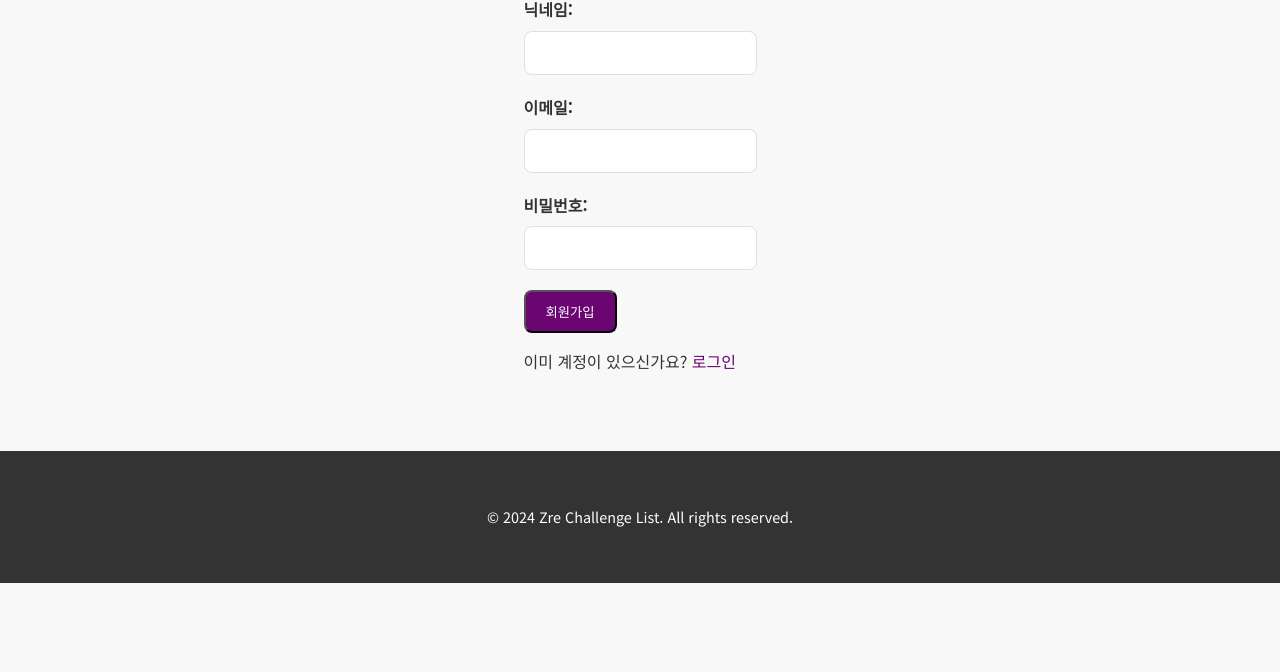
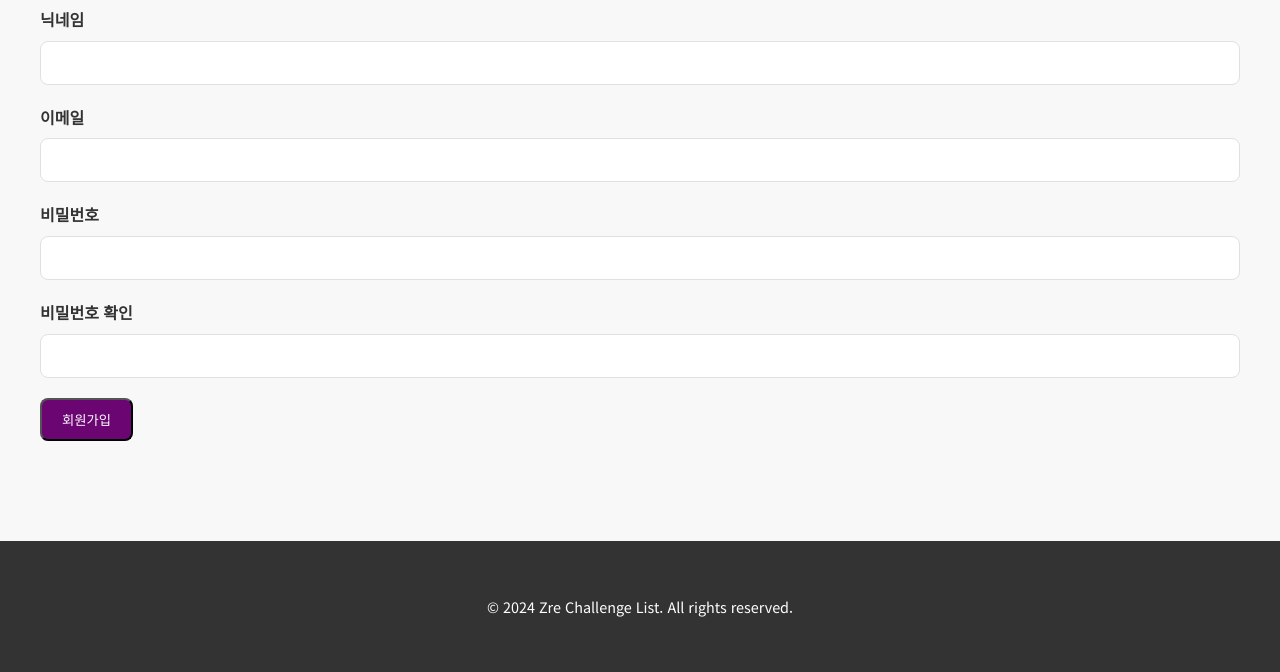
Before and after one commit to ocarer/-, a plain HTML site: page signup.html in a window 1280 px wide. Shown: the part 235-907 px from the top of the page. Before the commit the page ends 818 px from the top, so only its background shows below. Drawn offline with Linux system fonts and the light colour scheme; a script that the page names is missing; files whose address does not match are found by name.

Commit message:
Update signup.html

```diff
--- a/signup.html
+++ b/signup.html
@@ -25,27 +25,29 @@
         </div>
     </header>
 
-    <main class="container auth-container">
-        <section class="auth-section" id="signup-section">
-            <h2 class="section-title">회원가입</h2>
+<main>
+    <div class="container">
+        <h2>회원가입</h2>
         <form id="signup-form">
             <div class="form-group">
-                    <label for="signup-nickname">닉네임:</label>
-                    <input type="text" id="signup-nickname" name="signup-nickname" required>
+                <label for="nickname">닉네임</label>
+                <input type="text" id="nickname" name="nickname" required>
             </div>
             <div class="form-group">
-                    <label for="signup-email">이메일:</label>
-                    <input type="email" id="signup-email" name="signup-email" required>
+                <label for="email">이메일</label>
+                <input type="email" id="email" name="email" required>
             </div>
             <div class="form-group">
-                    <label for="signup-password">비밀번호:</label>
-                    <input type="password" id="signup-password" name="signup-password" required>
+                <label for="password">비밀번호</label>
+                <input type="password" id="password" name="password" required>
+            </div>
+            <div class="form-group">
+                <label for="confirm-password">비밀번호 확인</label>
+                <input type="password" id="confirm-password" name="confirm-password" required>
             </div>
             <button type="submit" class="button-primary">회원가입</button>
-                <div id="signup-message" class="alert" style="display: none;"></div>
         </form>
-            <p>이미 계정이 있으신가요? <a href="login.html">로그인</a></p>
-        </section>
+    </div>
 </main>
 
     <footer class="footer">
```
Lines whose indentation alone changed are shown as unchanged.
